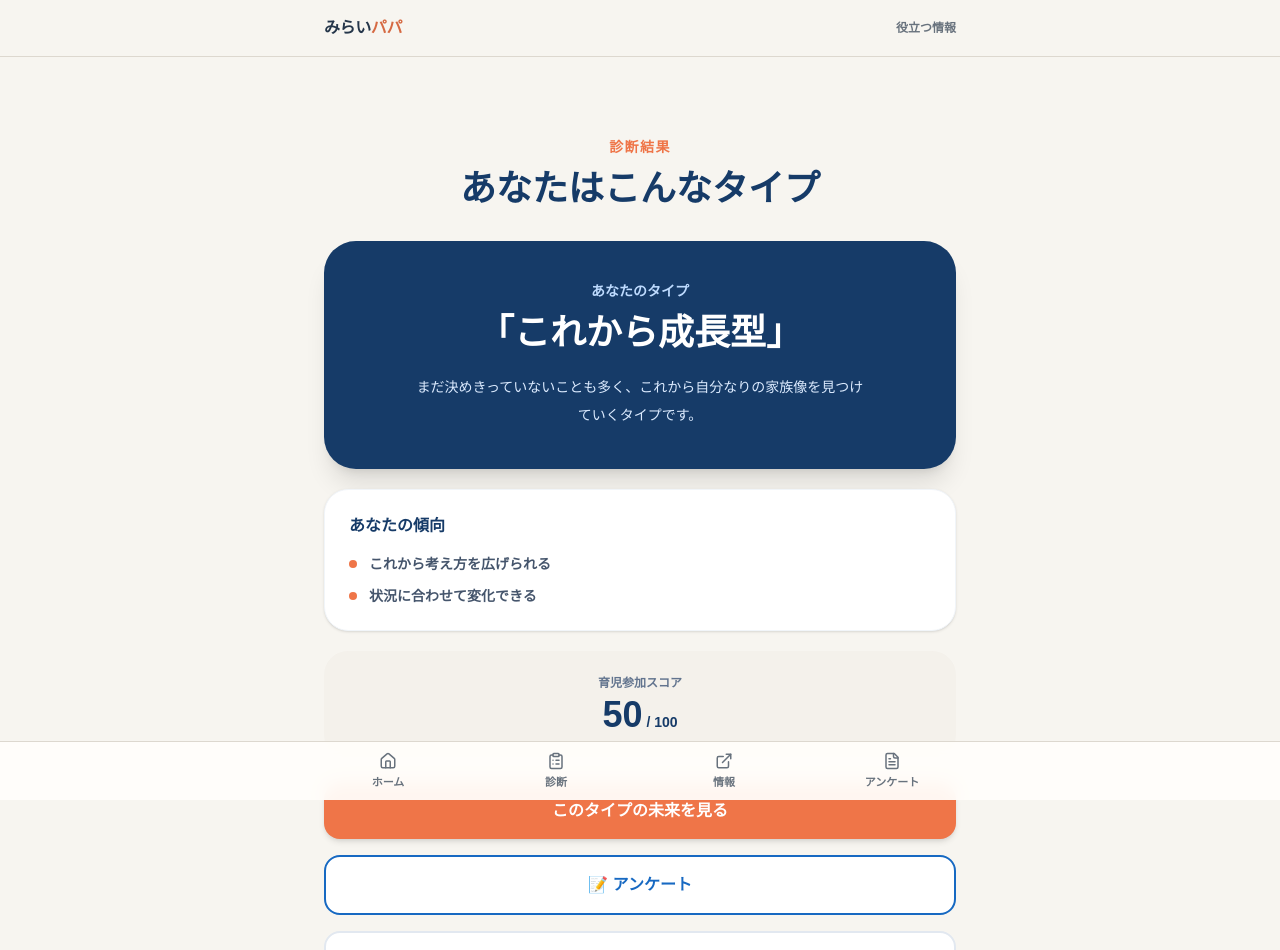
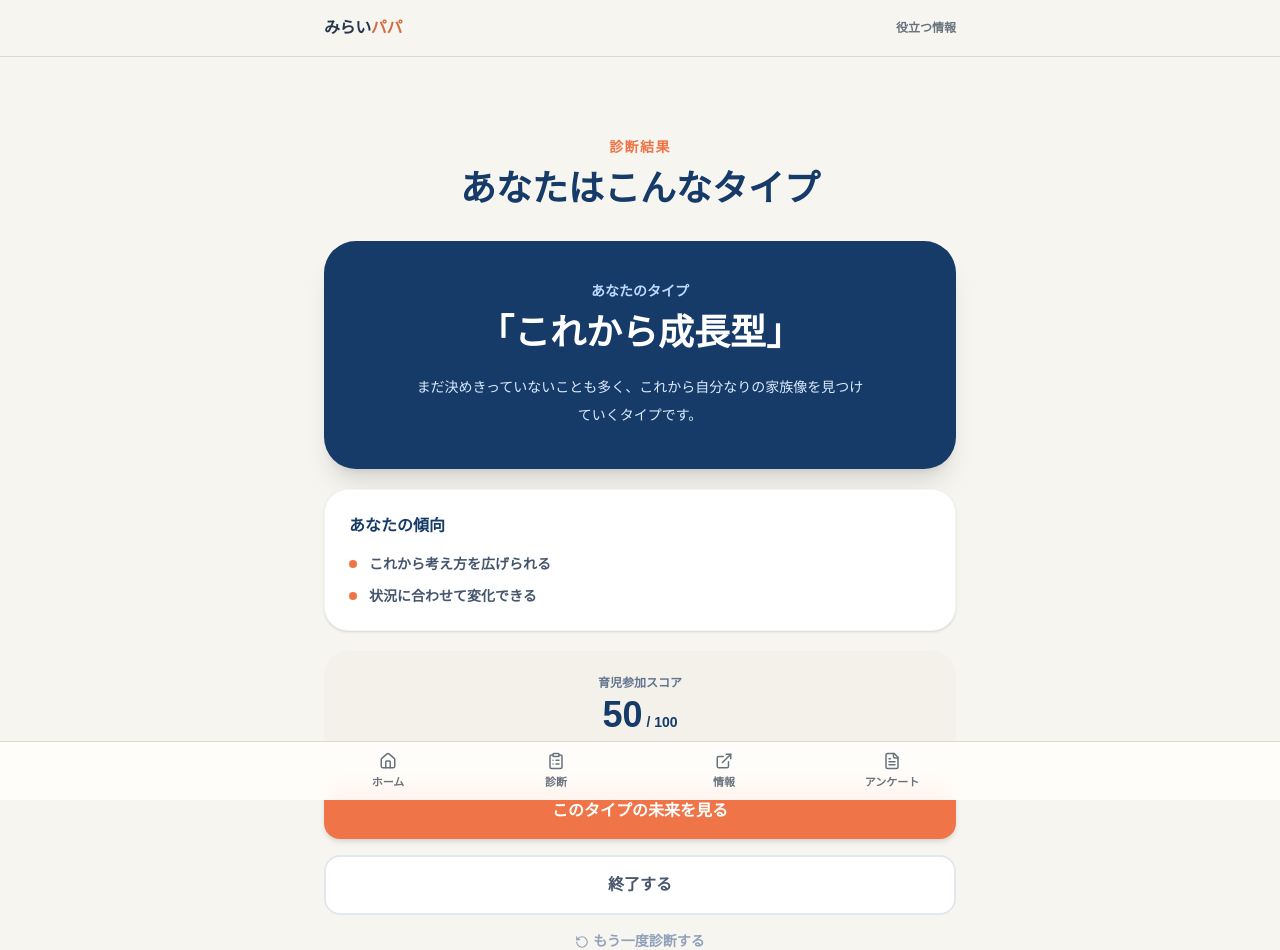
Before and after one commit to s1f102402631/mirai-papa, a Next.js app: page /result in a window 1280 px wide. Shown: the top 950 px of the page. Built offline with nearby package versions, Linux system fonts and the light colour scheme.

Commit message:
Remove survey button from diagnosis result

```diff
--- a/app/result/page.tsx
+++ b/app/result/page.tsx
@@ -55,10 +55,6 @@ export default function Result() {
           このタイプの未来を見る
         </Link>
 
-        <Link href="/survey" className="mt-4 flex items-center justify-center rounded-2xl border-2 border-[#1769c2] bg-white px-6 py-4 font-black text-[#1769c2] transition hover:bg-blue-50">
-          📝 アンケート
-        </Link>
-
         <Link href="/" className="mt-4 flex items-center justify-center rounded-2xl border-2 border-slate-200 bg-white px-6 py-4 font-black text-slate-600 transition hover:border-slate-300 hover:bg-slate-50">
           終了する
         </Link>
```
